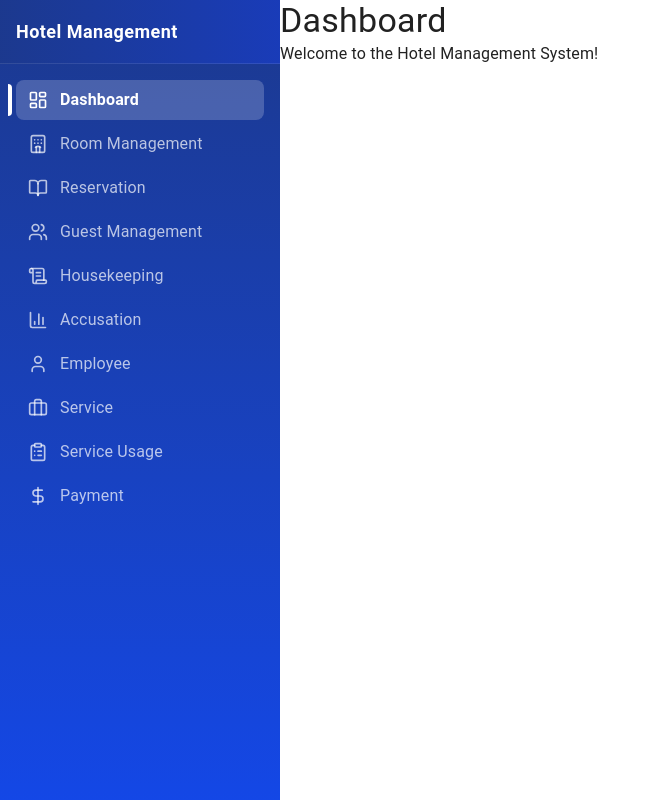
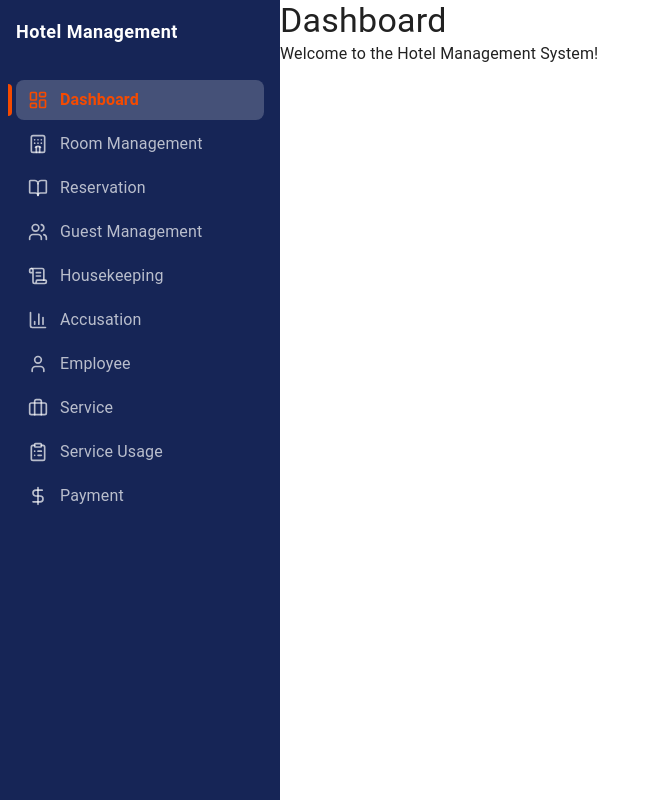
Before and after one commit to DonShanilka/hotel_management_system, a React (Vite) app: page /dashboard in a window 1280 px wide. Shown: the whole page, without its empty margins (0-660 px from the left). Built offline with nearby package versions, Linux system fonts and the light colour scheme.

Commit message:
update ui

```diff
--- a/src/components/Sidebar.tsx
+++ b/src/components/Sidebar.tsx
@@ -20,8 +20,8 @@ const Sidebar = () => {
 ];
 
   return (
-    <div className="w-70 min-h-screen bg-gradient-to-b from-blue-900 to-blue-700 text-white flex flex-col">
-      <div className="h-16 flex items-center px-4 border-b border-white/10 bg-gradient-to-r from-blue-900 to-blue-800">
+    <div className="w-70 min-h-screen bg-blue-950 text-white flex flex-col">
+      <div className="h-16 flex items-center px-4">
         <h1 className="text-lg font-semibold tracking-wide text-white">
           Hotel Management
         </h1>
@@ -40,17 +40,17 @@ const Sidebar = () => {
                   }`}
               >
                 {location.pathname === path && (
-                  <div className="absolute left-0 top-1/2 -translate-x-2 -translate-y-1/2 w-1 h-8 bg-white rounded-r" />
+                  <div className="absolute left-0 top-1/2 -translate-x-2 -translate-y-1/2 w-1 h-8 bg-orange-600 rounded-r" />
                 )}
                 <Icon
                   size={20}
                   className={`mr-3 ${location.pathname === path
-                    ? 'text-white'
+                    ? 'text-orange-600'
                     : 'text-white/70 group-hover:text-white'
                   }`}
                 />
                 <span className={`${location.pathname === path
-                  ? 'text-white'
+                  ? 'text-orange-600'
                   : 'text-white/70 group-hover:text-white'
                 }`}>
                   {text}
```
Also changed, not shown: src/components/room/RoomAddForm.tsx (+0 -11 lines).
